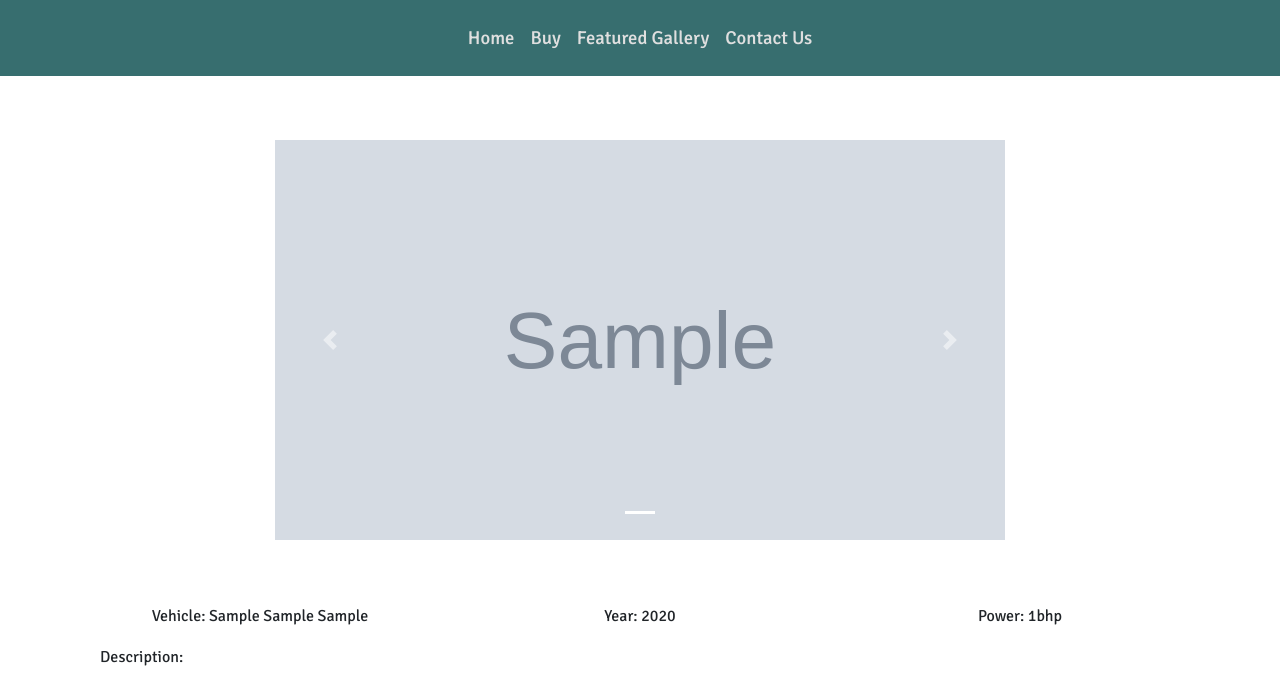
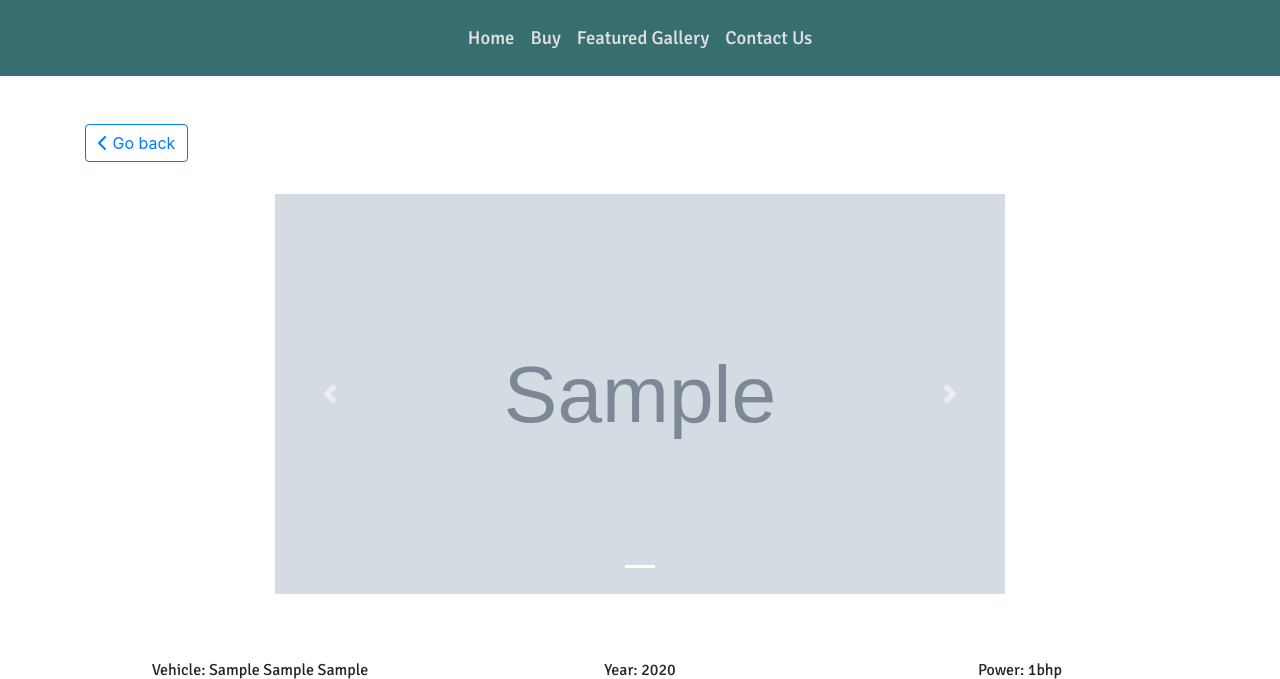
Before and after one commit to msped/cheshirewestvehicles, a Django app: a page that uses gallery/templates/gallery_detail.html in a window 1280 px wide. Shown: the top 679 px of the page. Run offline with Django 4.2, Linux system fonts and the light colour scheme; tables that the repository leaves empty hold one stand-in row (values such as "Sample post"); grey boxes marked "Sample" are stand-in pictures; some libraries are stand-ins or nearby versions.

Commit message:
added go back button on gallery pages

```diff
--- a/gallery/templates/gallery_detail.html
+++ b/gallery/templates/gallery_detail.html
@@ -11,6 +11,9 @@
 
 {% block content %}
 <section class="row mt-4">
+    <div class="col-12 mb-3">
+        <a class="btn btn-outline-primary" href="{{ request.META.HTTP_REFERER }}"><i class="fas fa-chevron-left"></i> Go back</a>
+    </div>
     <!--Images-->
     <div class="offset-md-2 col-md-8 col-12 my-3">
         <div id="carouselExampleIndicators" class="carousel slide" data-ride="carousel">
```
